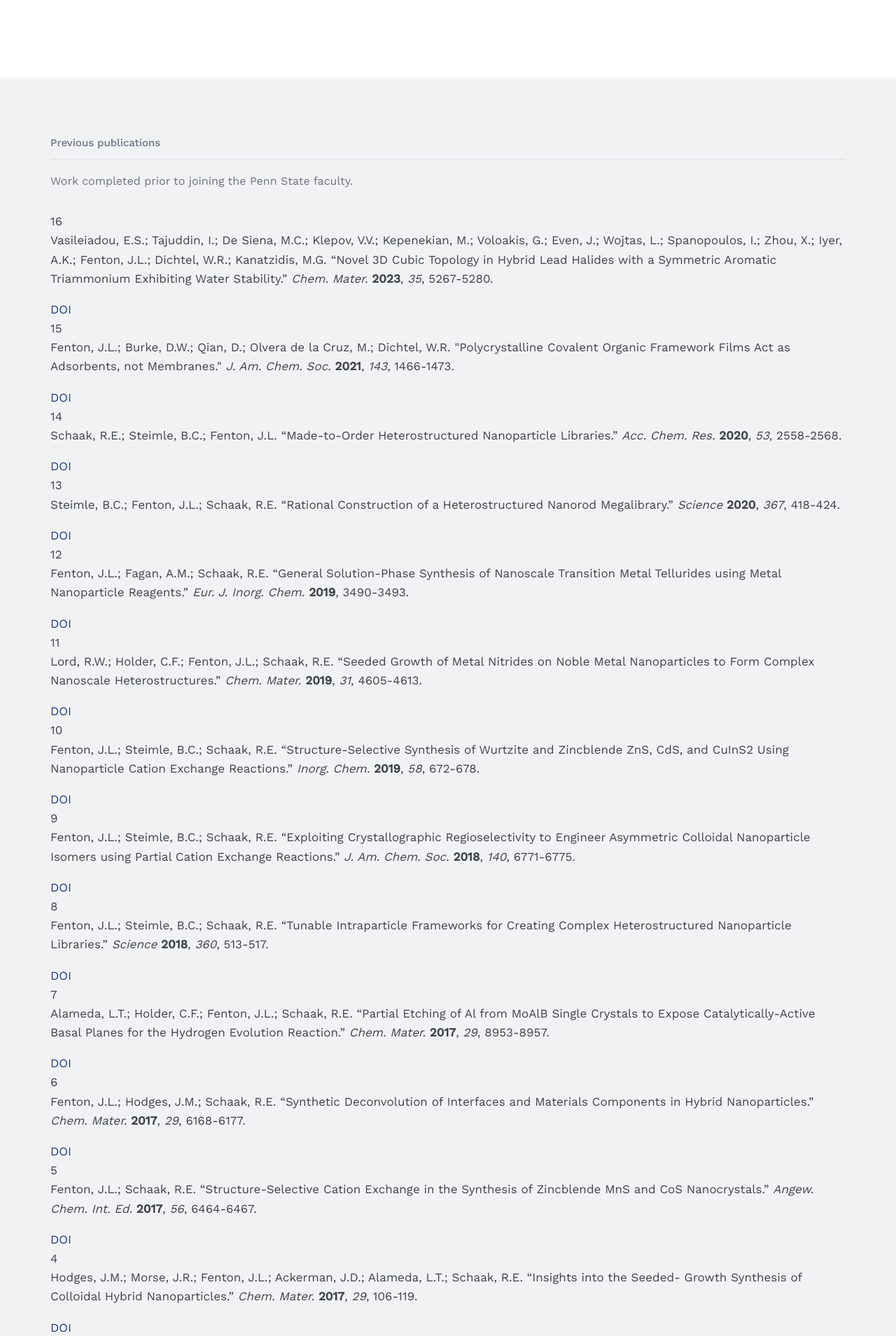
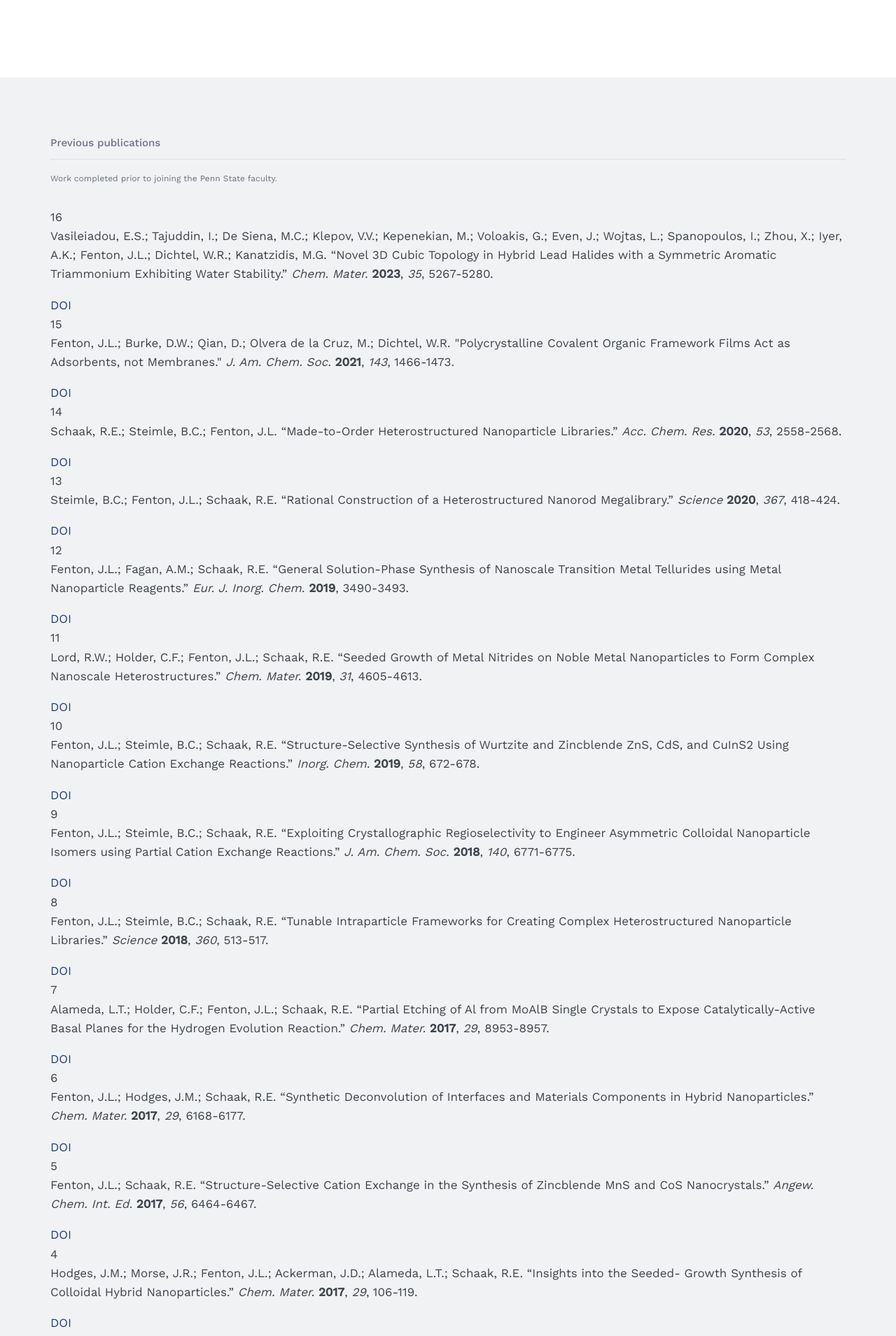
Before and after one commit to thefentonlab/thefentonlab.github.io, a Jekyll site: the page built from publications.html, in a window 1280 px wide. Shown: the part 2039-3948 px from the top of the page at 70% size. Built offline with Jekyll 4.4.1, drawn with Linux system fonts in a browser that asks for light colours.

Commit message:
Update publications.html

```diff
--- a/publications.html
+++ b/publications.html
@@ -35,7 +35,7 @@ permalink: /publications/
 <section class="band">
   <div class="wrap">
     <h2 class="sec-label">Previous publications</h2>
-    <p class="narrow" style="margin:-20px 0 32px; font-size:16px; color:var(--muted)">
+    <p class="narrow" style="margin:-20px 0 32px; font-size:12px; color:var(--muted)">
       Work completed prior to joining the Penn State faculty.</p>
     {% assign prior = site.data.publications-prior | sort: "number" | reverse %}
     {% for pub in prior %}
```
